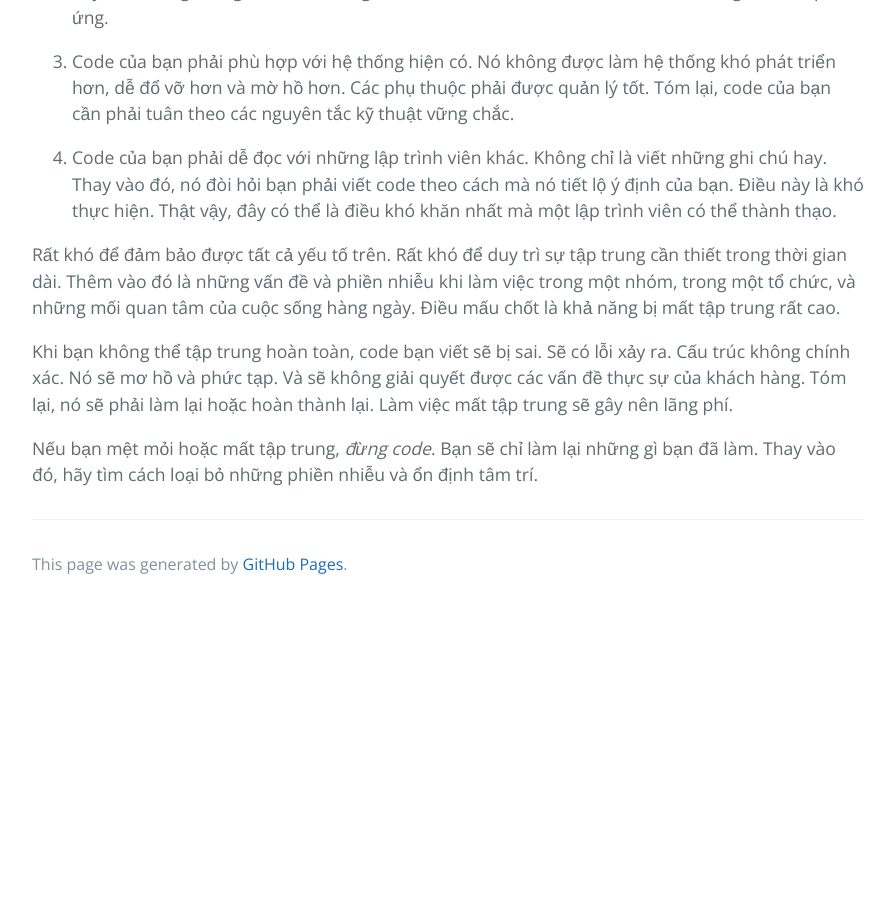
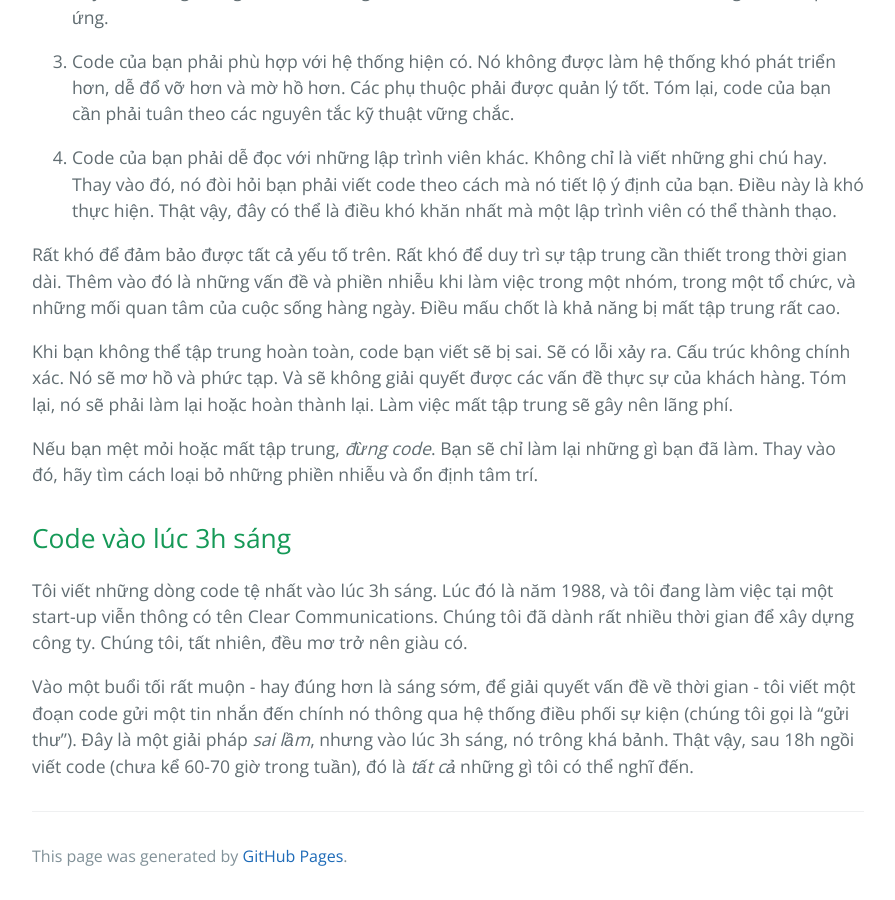
Before and after one commit to HaiBV/haibv.github.io, a Jekyll site: the page built from clean-coder/chapter-4-coding.md, in a window 1280 px wide and 900 px high, scrolled down 1569 px. Shown: the whole window, without its empty margins (192-1087 px from the left). Built offline with Jekyll 4.4.1, drawn with Linux system fonts in a browser that asks for light colours; our own code applies the rules of GitHub Pages for plain Markdown files; before the commit the page ends 2177 px from its top, so only the background shows below that.

Commit message:
Book - The Clean Coder - Chapter 4 - Coding

```diff
--- a/clean-coder/chapter-4-coding.md
+++ b/clean-coder/chapter-4-coding.md
@@ -35,3 +35,9 @@ Rất khó để đảm bảo được tất cả yếu tố trên. Rất khó
 Khi bạn không thể tập trung hoàn toàn, code bạn viết sẽ bị sai. Sẽ có lỗi xảy ra. Cấu trúc không chính xác. Nó sẽ mơ hồ và phức tạp. Và sẽ không giải quyết được các vấn đề thực sự của khách hàng. Tóm lại, nó sẽ phải làm lại hoặc hoàn thành lại. Làm việc mất tập trung sẽ gây nên lãng phí.
 
 Nếu bạn mệt mỏi hoặc mất tập trung, _đừng code_. Bạn sẽ chỉ làm lại những gì bạn đã làm. Thay vào đó, hãy tìm cách loại bỏ những phiền nhiễu và ổn định tâm trí.
+
+## Code vào lúc 3h sáng
+
+Tôi viết những dòng code tệ nhất vào lúc 3h sáng. Lúc đó là năm 1988, và tôi đang làm việc tại một start-up viễn thông có tên Clear Communications. Chúng tôi đã dành rất nhiều thời gian để xây dựng công ty. Chúng tôi, tất nhiên, đều mơ trở nên giàu có.
+
+Vào một buổi tối rất muộn - hay đúng hơn là sáng sớm, để giải quyết vấn đề về thời gian - tôi viết một đoạn code gửi một tin nhắn đến chính nó thông qua hệ thống điều phối sự kiện (chúng tôi gọi là "gửi thư"). Đây là một giải pháp _sai lầm_, nhưng vào lúc 3h sáng, nó trông khá bảnh. Thật vậy, sau 18h ngồi viết code (chưa kể 60-70 giờ trong tuần), đó là _tất cả_ những gì tôi có thể nghĩ đến.
```
